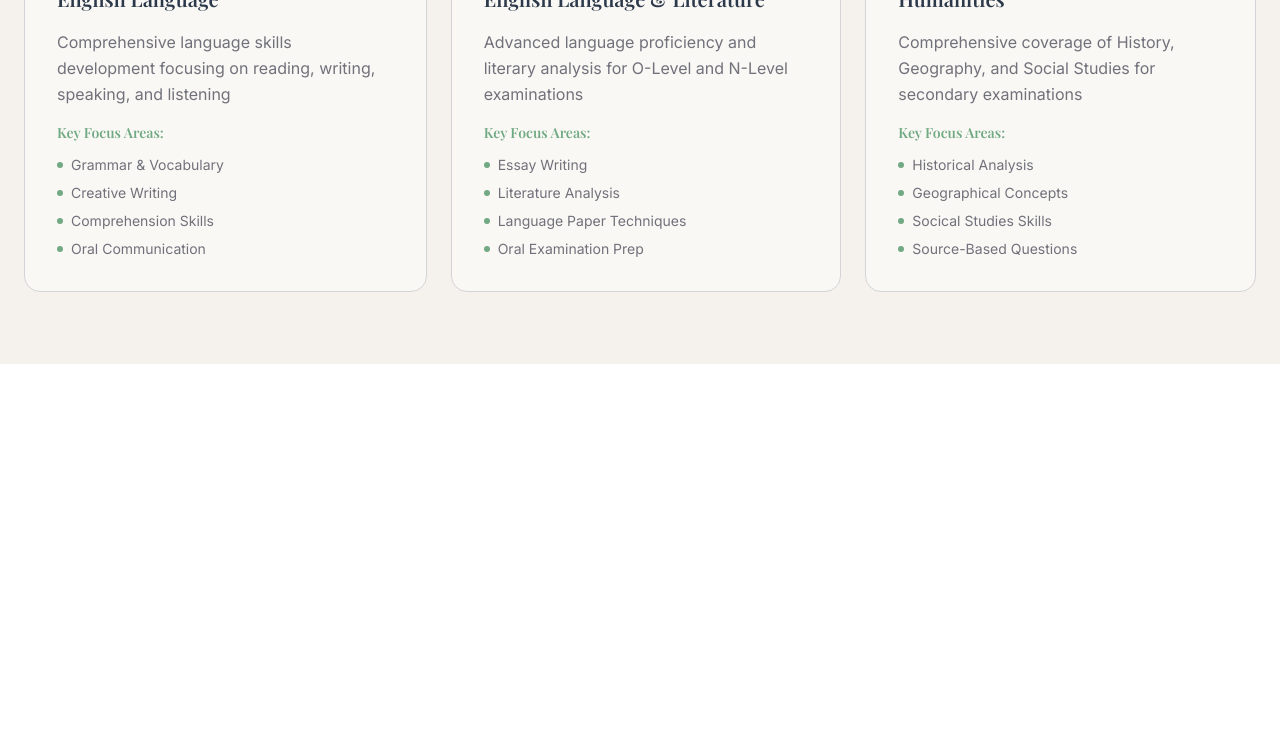
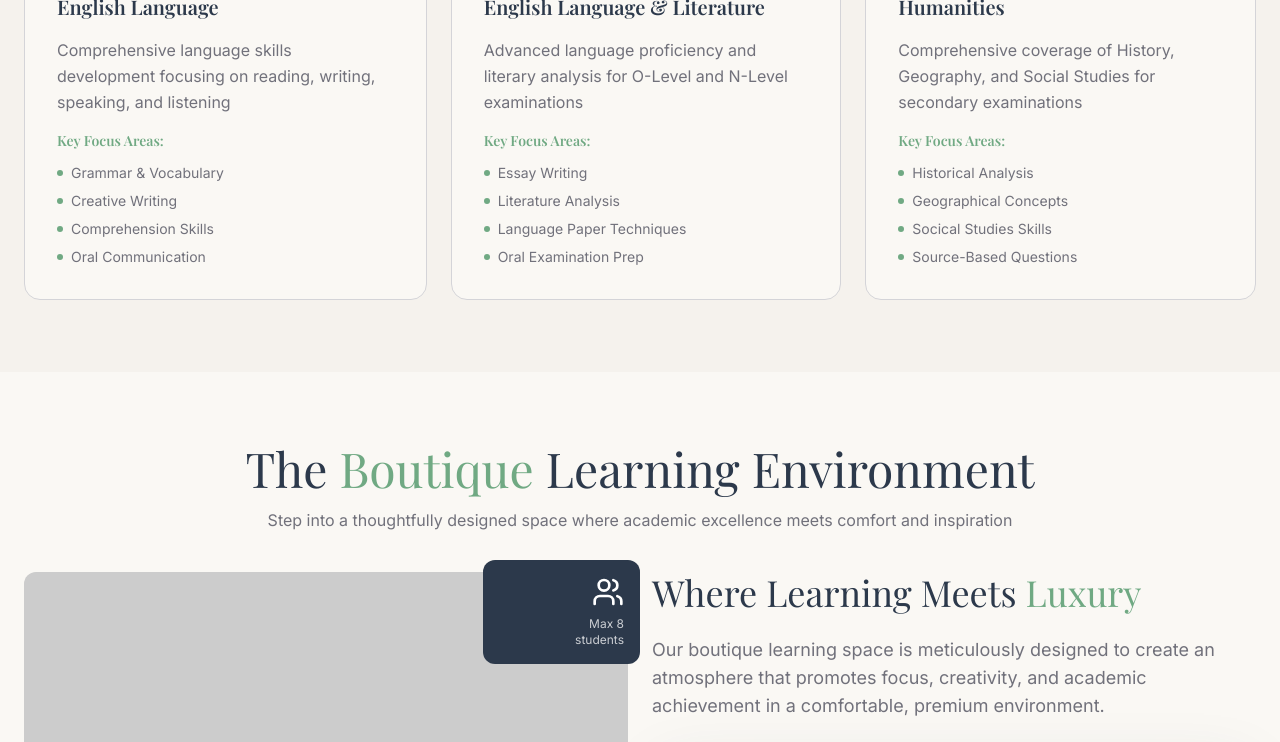
Before and after one commit to wickker/wunderlearnfrontend, a React (Vite) app: page / in a window 1280 px wide. Shown: the part 1787-2529 px from the top of the page. Before the commit the page ends 2151 px from the top, so only its background shows below. Built offline with nearby package versions, Linux system fonts and the light colour scheme.

Commit message:
add LearningEnvironment component

```diff
--- a/src/components/Landing/AboutEducator.tsx
+++ b/src/components/Landing/AboutEducator.tsx
@@ -26,7 +26,7 @@ const AboutEducator = () => {
   const isLargeScreen = useMediaQuery('(min-width: 1024px)')
 
   return (
-    <section className='flex w-full justify-center bg-beige'>
+    <section className='flex w-[100dvw] justify-center bg-beige'>
       <div className='grid w-full max-w-7xl grid-cols-1 items-center gap-6 px-6 py-18 lg:grid-cols-[1fr_1fr]'>
         <div className='grid min-w-full max-w-full place-items-center'>
           <ImageFrame
--- a/src/components/Landing/Hero.tsx
+++ b/src/components/Landing/Hero.tsx
@@ -22,7 +22,7 @@ const Hero = () => {
   const isLargeScreen = useMediaQuery('(min-width: 1024px)')
 
   return (
-    <section className='grid max-w-7xl grid-cols-1 items-center gap-6 px-6 py-18 lg:grid-cols-[1fr_1fr]'>
+    <section className='mx-auto grid max-w-7xl grid-cols-1 items-center gap-6 px-6 py-18 lg:grid-cols-[1fr_1fr]'>
       <motion.div
         initial={{
           opacity: 0,
--- /dev/null
+++ b/src/components/Landing/LearningEnvironment.tsx
@@ -0,0 +1,176 @@
+import {
+  BookOpen,
+  BookText,
+  Calendar,
+  Coffee,
+  MapPin,
+  Shield,
+  Users,
+} from 'lucide-react'
+import { motion } from 'motion/react'
+import { useMediaQuery } from 'usehooks-ts'
+import { ImageFrame } from '@/components/commons'
+
+const highlights = [
+  'Natural lighting and climate-controlled comfort',
+  'Ergonomic furniture designed for extended study sessions',
+  'Quiet zones for individual work and collaborative areas',
+  'Premium educational resources and technology',
+] as const
+
+const points = [
+  {
+    icon: Calendar,
+    title: 'Flexible Scheduling',
+    description: 'Weekend and evening slots available to fit your schedule',
+  },
+  {
+    icon: MapPin,
+    title: 'Convenient Location',
+    description:
+      'Nestled in the heart of River Valley, right next to Great World MRT',
+  },
+  {
+    icon: Users,
+    title: 'Collaborative Spaces',
+    description: 'Designed for both individual focus and group discussion',
+  },
+  {
+    icon: BookOpen,
+    title: 'Curated Learning Materials',
+    description:
+      'Access to a wide range of textbooks and resources selected for optimal learning outcomes',
+  },
+  {
+    icon: Coffee,
+    title: 'Comfortable Atmosphere',
+    description:
+      'Cozy seating areas and natural lighting create an inspiring environment',
+  },
+  {
+    icon: Shield,
+    title: 'Safe & Secure',
+    description: 'Peace of mind with secure access and monitored environment',
+  },
+] as const
+
+const LearningEnvironment = () => {
+  const isLargeScreen = useMediaQuery('(min-width: 1024px)')
+
+  return (
+    <section className='flex w-[100dvw] justify-center bg-beige'>
+      <div className='w-full max-w-7xl px-6 py-18'>
+        <motion.div
+          initial={{
+            opacity: 0,
+            transform: isLargeScreen ? 'translateY(16px)' : 'translateY(0)',
+          }}
+          whileInView={{ opacity: 1, transform: 'translateY(0)' }}
+          viewport={{ amount: 'some', once: true }}
+          transition={{ duration: 0.5 }}
+        >
+          <h2 className='text-center font-heading text-4xl lg:text-5xl'>
+            The <span className='text-sage'>Boutique</span> Learning Environment
+          </h2>
+
+          <p className='mt-4 mb-10 text-center text-base text-zinc-500 lg:text-l'>
+            Step into a thoughtfully designed space where academic excellence
+            meets comfort and inspiration
+          </p>
+        </motion.div>
+
+        <section className='grid w-full grid-cols-1 gap-6 lg:grid-cols-[1fr_1fr] 2xl:gap-24'>
+          <div className='flex justify-center'>
+            <ImageFrame
+              imageUrl='https://placehold.co/800x600'
+              imageAlt='Wunderlearn classroom'
+              rightNode={
+                <div className='flex flex-col items-end overflow-hidden'>
+                  <Users className='mb-2 h-8 w-8' />
+                  <p className='text-xs opacity-75'>Max 8</p>
+                  <p className='text-xs opacity-75'>students</p>
+                </div>
+              }
+              leftNode={
+                <div className='overflow-hidden'>
+                  <BookText className='mb-2 h-8 w-8' />
+                  <p className='text-xs opacity-75'>Premium</p>
+                  <p className='text-xs opacity-75'>Resources</p>
+                </div>
+              }
+              translateRight='2xl:group-hover:translate-x-[calc(50px+16px)]'
+              translateLeft='2xl:group-hover:-translate-x-[calc(61px+16px)]'
+            />
+          </div>
+
+          <motion.div
+            initial={{
+              opacity: 0,
+              transform: isLargeScreen ? 'translateY(16px)' : 'translateY(0)',
+            }}
+            whileInView={{ opacity: 1, transform: 'translateY(0)' }}
+            viewport={{ amount: 'some', once: true }}
+            transition={{ duration: 0.5 }}
+          >
+            <h3 className='font-heading text-3xl lg:text-4xl'>
+              Where Learning Meets <span className='text-sage'>Luxury</span>
+            </h3>
+            <p className='my-6 text-base text-zinc-500 lg:text-lg'>
+              Our boutique learning space is meticulously designed to create an
+              atmosphere that promotes focus, creativity, and academic
+              achievement in a comfortable, premium environment.
+            </p>
+            {/* Space Highlights Card */}
+            <article className='flex flex-col gap-4 rounded-lg border border-zinc-300 bg-cream p-8 shadow-premium'>
+              <h4 className='font-heading font-semibold text-sage lg:text-lg'>
+                Space Highlights
+              </h4>
+              <ul className='space-y-2'>
+                {highlights.map((h) => (
+                  <li
+                    key={h}
+                    className='flex items-start space-x-2 text-sm text-zinc-500 lg:text-base'
+                  >
+                    <div className='mt-[7px] h-1.5 w-1.5 rounded-full bg-sage' />
+                    <span>{h}</span>
+                  </li>
+                ))}
+              </ul>
+            </article>
+          </motion.div>
+        </section>
+
+        {/* 6 Key Points */}
+        <motion.section
+          className='mt-10 grid w-full grid-cols-1 gap-6 md:grid-cols-2 lg:grid-cols-3'
+          initial={{
+            opacity: 0,
+            transform: isLargeScreen ? 'translateY(16px)' : 'translateY(0)',
+          }}
+          whileInView={{ opacity: 1, transform: 'translateY(0)' }}
+          viewport={{ amount: 'some', once: true }}
+          transition={{ duration: 0.5 }}
+        >
+          {points.map((p) => (
+            <article
+              key={p.title}
+              className='flex flex-col items-center justify-center gap-4 rounded-lg border border-zinc-200 bg-beige-light p-8'
+            >
+              <div className='icon-container'>
+                <p.icon className='h-8 w-8 text-sage' />
+              </div>
+              <h4 className='text-center font-heading font-semibold lg:text-lg'>
+                {p.title}
+              </h4>
+              <p className='text-center text-sm text-zinc-500'>
+                {p.description}
+              </p>
+            </article>
+          ))}
+        </motion.section>
+      </div>
+    </section>
+  )
+}
+
+export default LearningEnvironment
--- a/src/components/Landing/Subjects.tsx
+++ b/src/components/Landing/Subjects.tsx
@@ -64,6 +64,7 @@ const SubjectCard = ({ subject }: SubjectCardProps) => {
       <div className='space-y-4'>
         <h4 className='font-heading font-semibold text-xl'>{subject.name}</h4>
         <p className='text-zinc-500 leading-relaxed'>{subject.description}</p>
+
         <div className='space-y-3'>
           <h5 className='font-heading font-semibold text-sage text-sm'>
             Key Focus Areas:
@@ -89,7 +90,7 @@ const Subjects = () => {
   const isLargeScreen = useMediaQuery('(min-width: 1024px)')
 
   return (
-    <section className='flex w-full max-w-7xl flex-col items-center px-6 py-18'>
+    <section className='mx-auto flex w-full max-w-7xl flex-col items-center px-6 py-18'>
       <motion.div
         initial={{
           opacity: 0,
@@ -103,7 +104,7 @@ const Subjects = () => {
           Subjects We <span className='text-sage'>Excel In</span>
         </h2>
 
-        <p className='mt-4 mb-8 text-center text-base text-zinc-500 lg:text-l'>
+        <p className='mt-4 mb-10 text-center text-base text-zinc-500 lg:text-l'>
           Specialized tuition programs designed to build confidence and achieve
           academic excellence
         </p>
@@ -136,7 +137,7 @@ const Subjects = () => {
               Secondary Level
             </h3>
           </div>
-          <div className='grid grid-cols-1 gap-6 lg:grid-cols-2'>
+          <div className='grid grid-cols-1 gap-6 md:grid-cols-2'>
             {secondarySubects.map((s) => (
               <SubjectCard key={s.name} subject={s} />
             ))}
--- a/src/components/Landing/index.ts
+++ b/src/components/Landing/index.ts
@@ -1,3 +1,4 @@
 export { default as AboutEducator } from './AboutEducator'
 export { default as Hero } from './Hero'
+export { default as LearningEnvironment } from './LearningEnvironment'
 export { default as Subjects } from './Subjects'
--- a/src/components/Layout/index.tsx
+++ b/src/components/Layout/index.tsx
@@ -42,7 +42,7 @@ const Layout = () => {
         <LogoSvg height='26%' />
       </nav>
 
-      <div className='flex flex-col items-center overflow-y-auto'>
+      <div className='flex flex-col items-center overflow-y-auto overflow-x-hidden'>
         <Outlet />
       </div>
     </div>
--- a/src/components/commons/ImageFrame/index.tsx
+++ b/src/components/commons/ImageFrame/index.tsx
@@ -6,8 +6,8 @@ type ImageFrameProps = {
   imageAlt: string
   rightNode: ReactNode
   leftNode: ReactNode
-  translateRight: string
-  translateLeft: string
+  translateRight?: string
+  translateLeft?: string
 }
 
 const ImageFrame = ({
@@ -37,7 +37,8 @@ const ImageFrame = ({
 
       <div
         className={cn(
-          `-top-3 -right-3 absolute hidden w-[26%] justify-end rounded-xl bg-navy-dark p-4 text-right text-white transition-transform duration-300 sm:flex ${translateRight}`,
+          '-top-3 -right-3 absolute hidden w-[26%] justify-end rounded-xl bg-navy-dark p-4 text-right text-white transition-transform duration-300 sm:flex',
+          translateRight,
         )}
       >
         {rightNode}
@@ -45,7 +46,8 @@ const ImageFrame = ({
 
       <div
         className={cn(
-          `-bottom-3 -left-3 absolute hidden w-[26%] items-end rounded-xl bg-sage p-4 text-white transition-transform duration-300 sm:flex ${translateLeft}`,
+          '-bottom-3 -left-3 absolute hidden w-[26%] items-end rounded-xl bg-sage p-4 text-white transition-transform duration-300 sm:flex',
+          translateLeft,
         )}
       >
         {leftNode}
--- a/src/index.css
+++ b/src/index.css
@@ -19,6 +19,9 @@
     var(--color-sage),
     var(--color-sage-light)
   );
+
+  --shadow-soft: 0 10px 40px -10px hsl(140 25% 55% / 0.1);
+  --shadow-premium: 0 20px 60px -10px hsl(215 25% 27% / 0.15);
 }
 
 body {
--- a/src/pages/Landing.tsx
+++ b/src/pages/Landing.tsx
@@ -1,12 +1,18 @@
-import { AboutEducator, Hero, Subjects } from '@/components/Landing'
+import {
+  AboutEducator,
+  Hero,
+  LearningEnvironment,
+  Subjects,
+} from '@/components/Landing'
 
 const Landing = () => {
   return (
-    <>
+    <main>
       <Hero />
       <AboutEducator />
       <Subjects />
-    </>
+      <LearningEnvironment />
+    </main>
   )
 }
 
```
